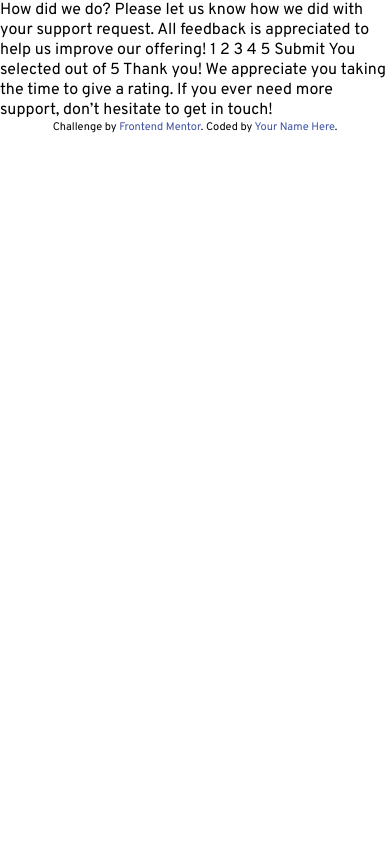
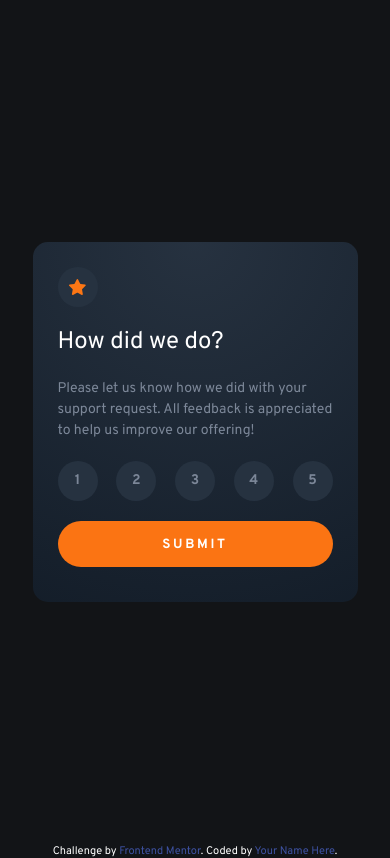
Before and after one commit to jeremylloyd/frontend-mentor-interactive-rating-component, a plain HTML site: page index.html in a window 390 px wide. Drawn offline with Linux system fonts and the light colour scheme.

Commit message:
Completed mobile view styling

```diff
--- a/index.html
+++ b/index.html
@@ -12,35 +12,38 @@
   <title>Frontend Mentor | Interactive rating component</title>
 </head>
 <body>
+  <main>
+    <div class='rating'>
+      <svg width="17" height="16" xmlns="http://www.w3.org/2000/svg"><path d="m9.067.43 1.99 4.031c.112.228.33.386.58.422l4.45.647a.772.772 0 0 1 .427 1.316l-3.22 3.138a.773.773 0 0 0-.222.683l.76 4.431a.772.772 0 0 1-1.12.813l-3.98-2.092a.773.773 0 0 0-.718 0l-3.98 2.092a.772.772 0 0 1-1.119-.813l.76-4.431a.77.77 0 0 0-.222-.683L.233 6.846A.772.772 0 0 1 .661 5.53l4.449-.647a.772.772 0 0 0 .58-.422L7.68.43a.774.774 0 0 1 1.387 0Z" fill="#FC7614"/></svg>
+    </div>
 
-  <!-- Rating state start -->
+    <h1>How did we do?</h1>
 
-  How did we do?
+    <p>Please let us know how we did with your support request. All feedback is appreciated
+    to help us improve our offering!</p>
 
-  Please let us know how we did with your support request. All feedback is appreciated
-  to help us improve our offering!
+    <ol>
+      <li class='rating'>1</li>
+      <li class='rating'>2</li>
+      <li class='rating'>3</li>
+      <li class='rating'>4</li>
+      <li class='rating'>5</li>
+    </ol>
 
-  1 2 3 4 5
+    <button class='submit'>Submit</button>
+  </main>
 
-  Submit
-
-  <!-- Rating state end -->
-
-  <!-- Thank you state start -->
-
-  You selected <!-- Add rating here --> out of 5
+  <!-- You selected 4 out of 5
 
   Thank you!
 
   We appreciate you taking the time to give a rating. If you ever need more support,
-  don’t hesitate to get in touch!
-
-  <!-- Thank you state end -->
+  don’t hesitate to get in touch! -->
 
 
-  <div class="attribution">
+  <footer class="attribution">
     Challenge by <a href="https://www.frontendmentor.io?ref=challenge" target="_blank">Frontend Mentor</a>.
     Coded by <a href="#">Your Name Here</a>.
-  </div>
+  </footer>
 </body>
 </html>
--- a/style.css
+++ b/style.css
@@ -1,12 +1,58 @@
 :root {
-  --theme-primary: hsl(25, 97%, 53%);
+  --theme-orange: hsl(25, 97%, 53%);
+  --theme-lightgrey: hsl(217, 12%, 63%);
+  --theme-mediumgrey: hsl(216, 12%, 54%);
+  --theme-blue: hsl(213, 25%, 20%);
+  --theme-darkblue: hsl(213, 35%, 12%);
+  --theme-verydarkblue: hsl(216, 12%, 8%);
+  --main-height: 360px;
 }
 
 *, *::after, *::before {
   box-sizing: border-box;
+  border: none;
   margin: 0px;
+  padding: 0px;
   text-decoration: none;
+  list-style: none;
   font-family: 'Overpass';
+  font-weight: 400;
+  /* border: white dashed 1px; */
+}
+
+h1 {
+  font-size: 24px;
+  font-weight: 700px;
+}
+
+.submit {
+  background-color: var(--theme-orange);
+  height: 46px;
+  width: 100%;
+  border-radius: 23px;
+  color: white;
+  text-transform: uppercase;
+  font-weight: 700;
+  letter-spacing: 0.2em;
+}
+
+button {
+  display: flex;
+  justify-content: center;
+  align-items: center;
+}
+
+.rating {
+  background-color: var(--theme-blue);
+  color: var(--theme-mediumgrey);
+  font-size: 14px;
+  font-weight: 700;
+  width: 40px;
+  height: 40px;
+  border-radius: 20px;
+  display: flex;
+  justify-content: center;
+  align-items: center;
 }
 
 .attribution {
@@ -18,6 +64,37 @@
   color: hsl(228, 45%, 44%);
 }
 
+body {
+  background-color: var(--theme-verydarkblue);
+  color: white;
+  display: flex;
+  flex-direction: column;
+  align-items: center;
+}
+
+main {
+  width: 325px;
+  height: var(--main-height);
+  margin-left: auto;
+  margin-right: auto;
+  margin-top: max(25px, calc(100vh - var(--main-height))/2);
+  margin-bottom: max(25px, calc(100vh - var(--main-height))/2);
+  background-image: radial-gradient(circle at top, var(--theme-blue), var(--theme-darkblue));
+  padding: 25px;
+  padding-bottom: 35px;
+  border-radius: 15px;
+  display: flex;
+  flex-direction: column;
+  justify-content: space-between;
+}
+
+ol {
+  display: flex;
+  justify-content: space-between;
+}
+
 p {
-  font-size: 15px;
+  font-size: 14px;
+  color: var(--theme-mediumgrey);
+  line-height: 1.5em;
 }
```
